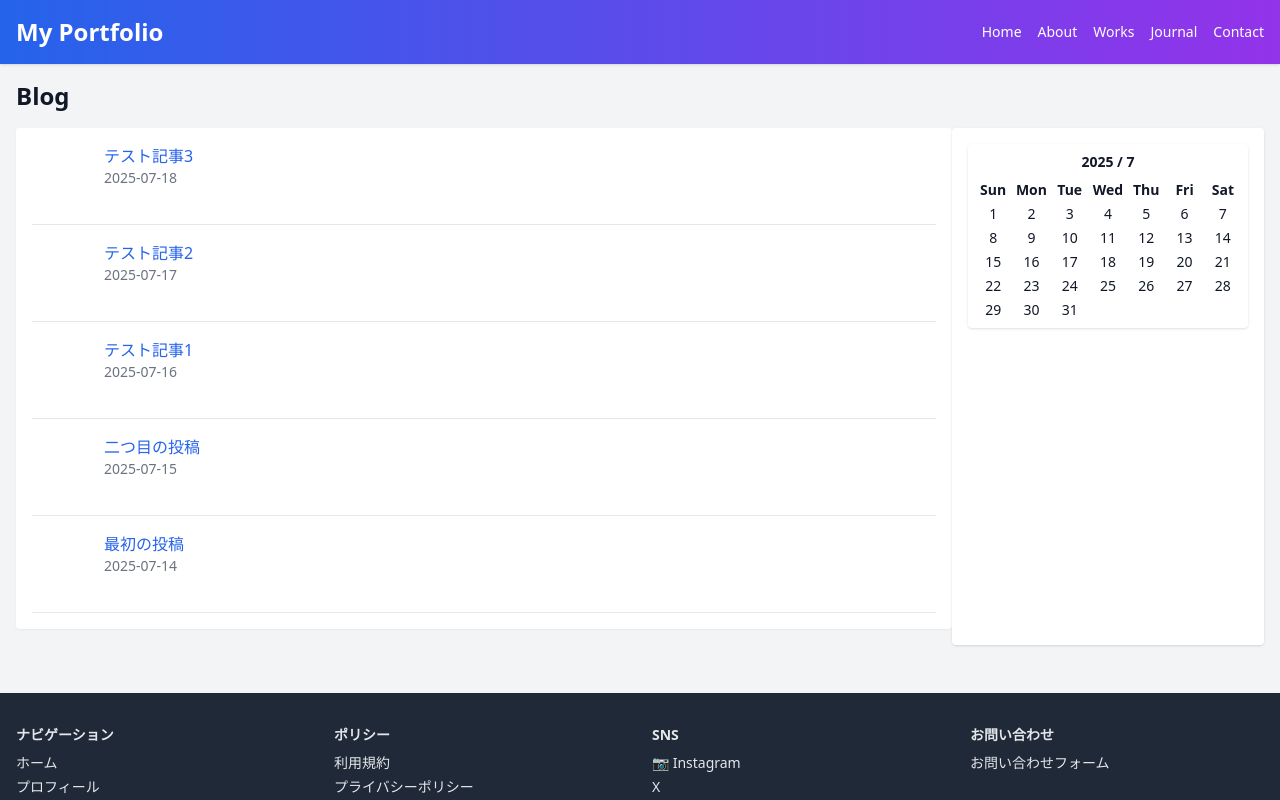
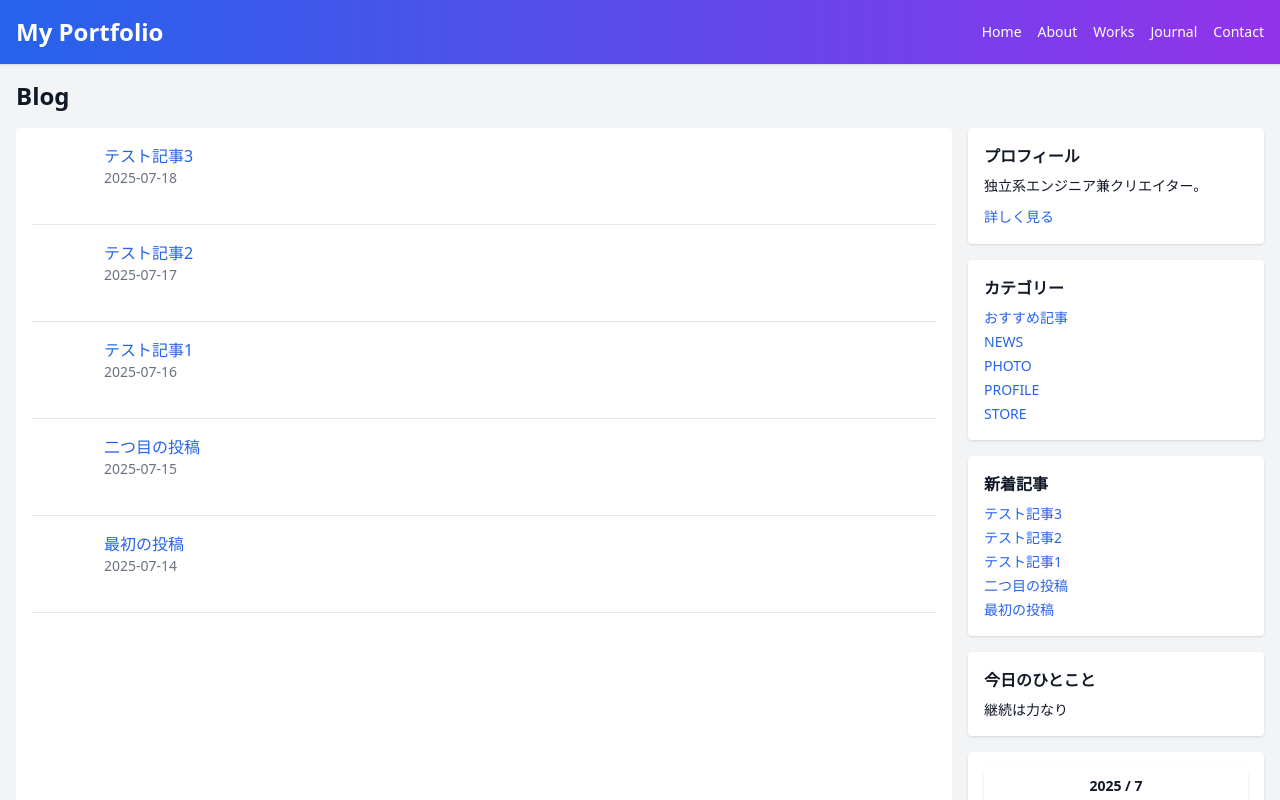
Before and after one commit to maruyamamasaya/Portfolio, a Next.js app: page /blog in a window 1280 px wide. Shown: the top 800 px of the page. Built offline with nearby package versions, Linux system fonts and the light colour scheme.

Commit message:
Add sidebar widgets for blog

```diff
--- a/src/app/blog/[slug]/page.tsx
+++ b/src/app/blog/[slug]/page.tsx
@@ -3,6 +3,10 @@ import { Metadata } from 'next';
 import markdownToHtml from '@/lib/markdownToHtml';
 import { getPost, getSortedPosts } from '@/lib/posts';
 import Calendar from '@/app/components/Calendar';
+import Profile from '@/app/components/Profile';
+import CategoryList from '@/app/components/CategoryList';
+import RecentPosts from '@/app/components/RecentPosts';
+import TodayMessage from '@/app/components/TodayMessage';
 
 export async function generateStaticParams() {
   const posts = getSortedPosts();
@@ -37,8 +41,22 @@ export default async function BlogPost({ params }: { params: { slug: string } })
           <p className="text-sm text-gray-500">{post.date}</p>
           <div dangerouslySetInnerHTML={{ __html: html }} />
         </article>
-        <aside className="md:w-1/4 mt-4 md:mt-0 widget">
-          <Calendar />
+        <aside className="md:w-1/4 mt-4 md:mt-0 space-y-4">
+          <div className="widget">
+            <Profile />
+          </div>
+          <div className="widget">
+            <CategoryList />
+          </div>
+          <div className="widget">
+            <RecentPosts posts={getSortedPosts()} />
+          </div>
+          <div className="widget">
+            <TodayMessage />
+          </div>
+          <div className="widget">
+            <Calendar />
+          </div>
         </aside>
       </div>
     );
--- a/src/app/blog/page.tsx
+++ b/src/app/blog/page.tsx
@@ -1,6 +1,10 @@
 import Link from 'next/link';
 import { getSortedPosts } from '@/lib/posts';
 import Calendar from '@/app/components/Calendar';
+import Profile from '@/app/components/Profile';
+import CategoryList from '@/app/components/CategoryList';
+import RecentPosts from '@/app/components/RecentPosts';
+import TodayMessage from '@/app/components/TodayMessage';
 
 export default function BlogIndex() {
   const posts = getSortedPosts();
@@ -26,8 +30,22 @@ export default function BlogIndex() {
             ))}
           </ul>
         </div>
-        <aside className="md:w-1/4 md:pl-4 mt-4 md:mt-0 widget">
-          <Calendar />
+        <aside className="md:w-1/4 md:pl-4 mt-4 md:mt-0 space-y-4">
+          <div className="widget">
+            <Profile />
+          </div>
+          <div className="widget">
+            <CategoryList />
+          </div>
+          <div className="widget">
+            <RecentPosts posts={posts} />
+          </div>
+          <div className="widget">
+            <TodayMessage />
+          </div>
+          <div className="widget">
+            <Calendar />
+          </div>
         </aside>
       </div>
     </div>
--- /dev/null
+++ b/src/app/components/CategoryList.tsx
@@ -0,0 +1,26 @@
+import Link from 'next/link';
+
+export default function CategoryList() {
+  const categories = [
+    { name: 'おすすめ記事', href: '/recommend' },
+    { name: 'NEWS', href: '/news' },
+    { name: 'PHOTO', href: '/photo' },
+    { name: 'PROFILE', href: '/profile' },
+    { name: 'STORE', href: '/store' },
+  ];
+
+  return (
+    <div>
+      <h3 className="font-bold mb-2">カテゴリー</h3>
+      <ul className="space-y-1 text-sm">
+        {categories.map(cat => (
+          <li key={cat.href}>
+            <Link href={cat.href} className="text-blue-600 hover:underline">
+              {cat.name}
+            </Link>
+          </li>
+        ))}
+      </ul>
+    </div>
+  );
+}
--- /dev/null
+++ b/src/app/components/Profile.tsx
@@ -0,0 +1,13 @@
+import Link from 'next/link';
+
+export default function Profile() {
+  return (
+    <div>
+      <h3 className="font-bold mb-2">プロフィール</h3>
+      <p className="text-sm mb-2">独立系エンジニア兼クリエイター。</p>
+      <Link href="/about" className="text-blue-600 hover:underline text-sm">
+        詳しく見る
+      </Link>
+    </div>
+  );
+}
--- /dev/null
+++ b/src/app/components/RecentPosts.tsx
@@ -0,0 +1,26 @@
+import Link from 'next/link';
+import { Post } from '@/lib/posts';
+
+interface Props {
+  posts: Post[];
+}
+
+export default function RecentPosts({ posts }: Props) {
+  return (
+    <div>
+      <h3 className="font-bold mb-2">新着記事</h3>
+      <ul className="space-y-1 text-sm">
+        {posts.slice(0, 5).map(post => (
+          <li key={post.slug}>
+            <Link
+              href={`/blog/${post.slug}`}
+              className="text-blue-600 hover:underline"
+            >
+              {post.title}
+            </Link>
+          </li>
+        ))}
+      </ul>
+    </div>
+  );
+}
--- /dev/null
+++ b/src/app/components/TodayMessage.tsx
@@ -0,0 +1,9 @@
+export default function TodayMessage() {
+  const message = '継続は力なり';
+  return (
+    <div>
+      <h3 className="font-bold mb-2">今日のひとこと</h3>
+      <p className="text-sm">{message}</p>
+    </div>
+  );
+}
```
